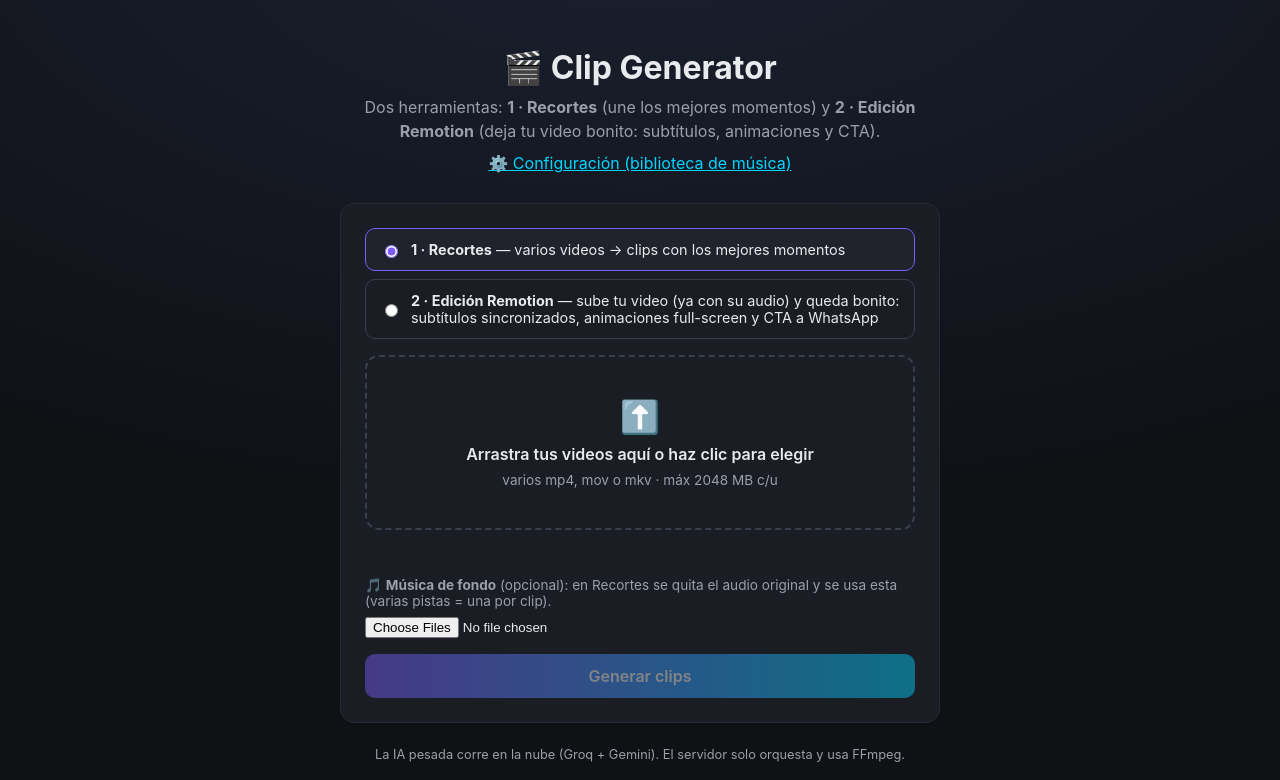
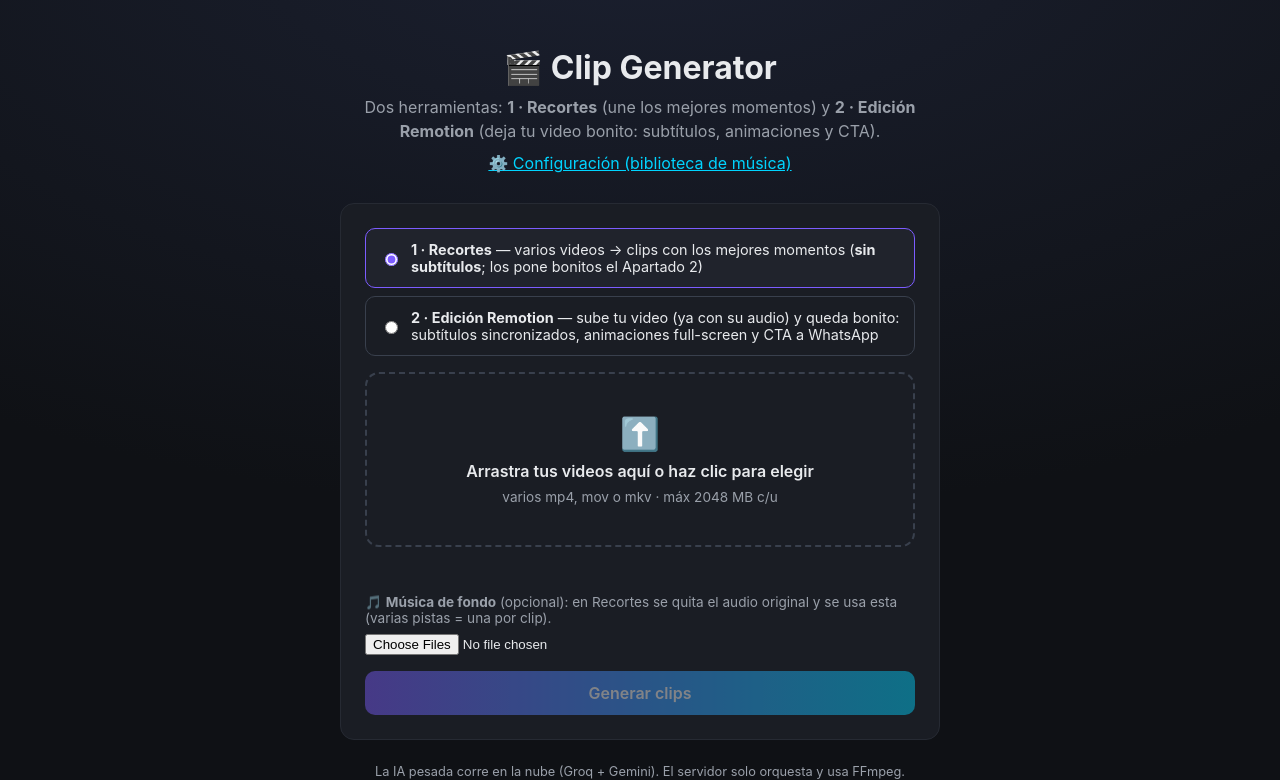
Before and after one commit to danielirris/clip-generator, a FastAPI app: page / in a window 1280 px wide. Shown: the top 780 px of the page. Run offline with FastAPI, Linux system fonts and the light colour scheme.

Commit message:
feat: Apartado 1 (Recortes) sin subtítulos — los pone el Apartado 2
Para no duplicar/encimar subtítulos: el modo Recortes ya NO quema subtítulos
(nuevo SUBTITULOS_RECORTES=false). Los subtítulos bonitos los añade el Apartado 2
(Edición Remotion). Texto del selector actualizado.

Co-Authored-By: Claude Opus 4.8 <noreply@anthropic.com>

```diff
--- a/app/config.py
+++ b/app/config.py
@@ -36,6 +36,9 @@ class Settings(BaseSettings):
     hook_beats: int = 2           # fragmentos "impactantes" al inicio de cada clip
     modo_fondo: str = "blur"      # blur | crop | pad_negro
     subtitulos: bool = True
+    # Apartado 1 (Recortes): SIN subtítulos por defecto — los subtítulos bonitos
+    # se ponen en el Apartado 2 (Remotion); si no, quedarían dobles/encimados.
+    subtitulos_recortes: bool = False
 
     # --- Transiciones ---
     transiciones: bool = True     # aplicar transiciones entre fragmentos
--- a/app/jobs.py
+++ b/app/jobs.py
@@ -357,7 +357,7 @@ class JobManager:
             result = render.render_clips(
                 clips, segments_by_video, video_names, work_dir, output_dir, rng,
                 modo_fondo=settings.modo_fondo,
-                subtitulos=settings.subtitulos,
+                subtitulos=settings.subtitulos_recortes,  # Apartado 1: sin subtítulos
                 transiciones=settings.transiciones,
                 trans_min=settings.trans_min,
                 trans_max=settings.trans_max,
--- a/web/templates/index.html
+++ b/web/templates/index.html
@@ -24,7 +24,8 @@
         <div class="mode-select">
           <label class="mode-opt">
             <input type="radio" name="mode" value="montage" checked>
-            <span><b>1 · Recortes</b> — varios videos → clips con los mejores momentos</span>
+            <span><b>1 · Recortes</b> — varios videos → clips con los mejores momentos
+            (<b>sin subtítulos</b>; los pone bonitos el Apartado 2)</span>
           </label>
           <label class="mode-opt">
             <input type="radio" name="mode" value="ad">
```
Also changed, not shown: 1 other file.
